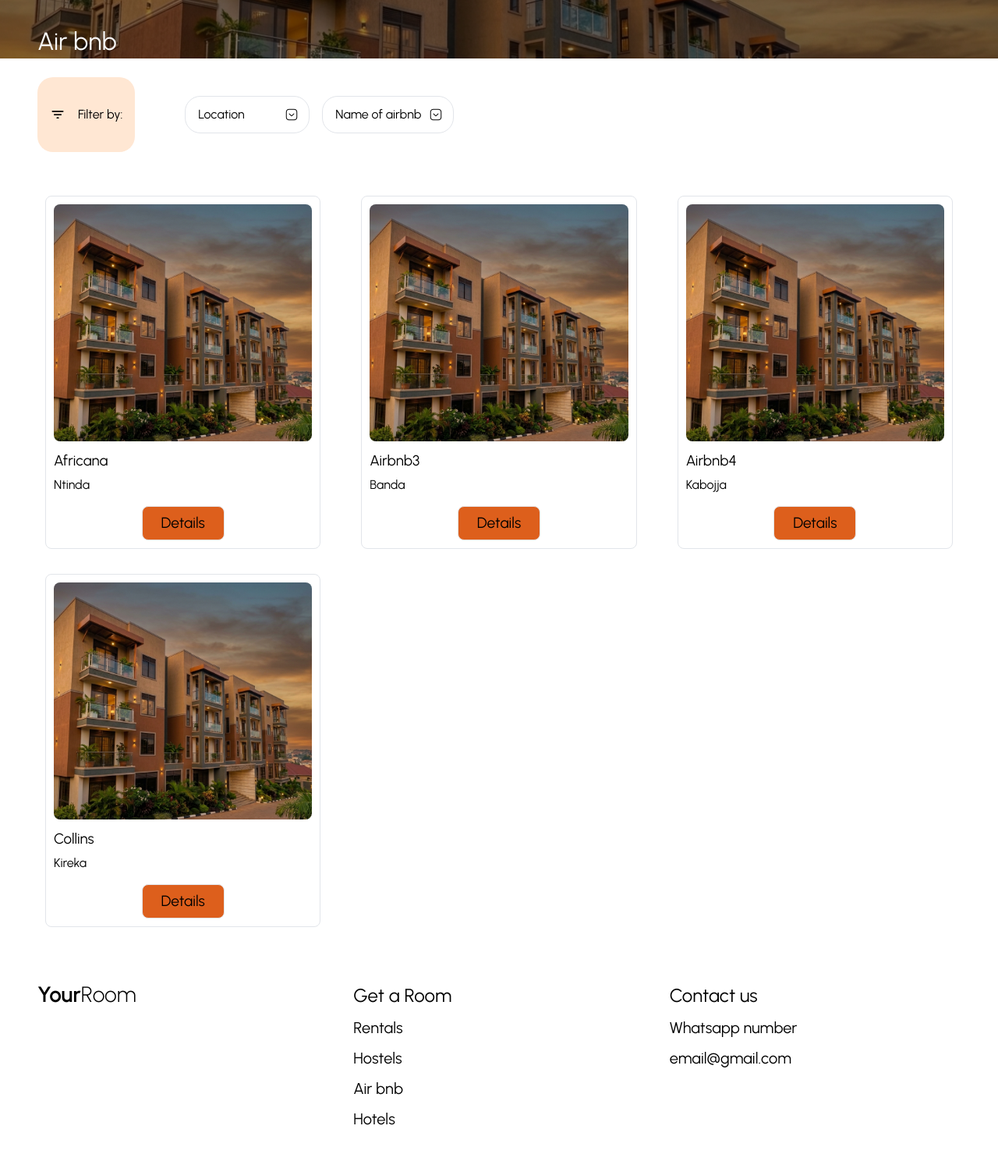
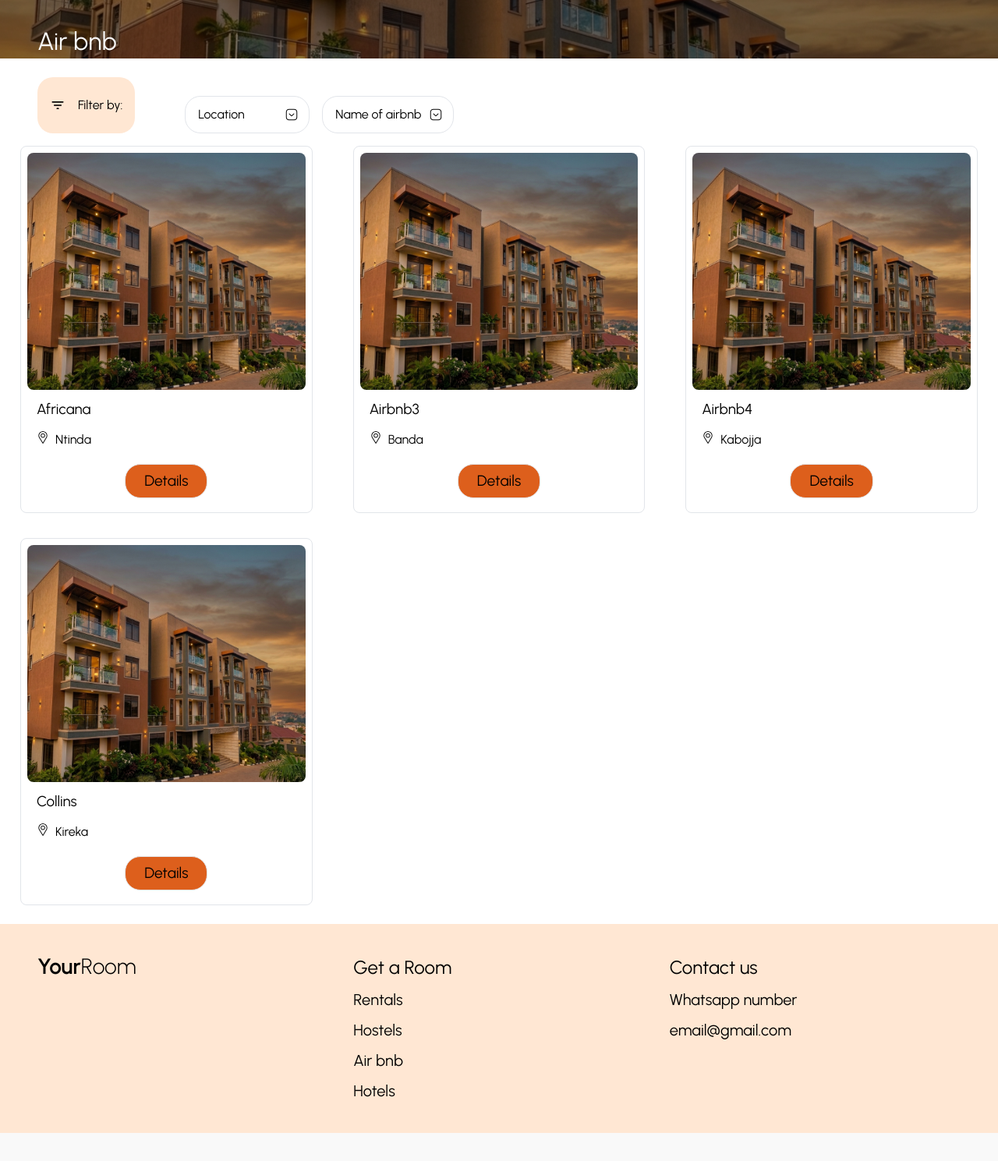
Before and after one commit to Nalyaham/Freelance_project, a Django app: page /airbnb/ in a window 1280 px wide. Shown: the whole page at 78% size. After the commit the page ends 1453 px from the top, so only its background shows below. Run offline with Django 5.2, Linux system fonts and the light colour scheme; data comes from the database, SQL or seed files in the repository.

Commit message:
Edited the filters and grid padding, edited the cards to include loaction icon and added tonnig to the footer

```diff
--- a/your_room/static/your_room/styles.css
+++ b/your_room/static/your_room/styles.css
@@ -115,25 +115,28 @@ h1.page-title{font-size:clamp(1.375rem, 4vw, 2rem);font-weight:400;padding-top:3
   background-image:linear-gradient(rgba(0,0,0,.45),rgba(0,0,0,.45)),url("images/hero.png");
   background-size:cover;background-position:center;
 }
-.grid{display:grid;gap:32px;padding-block:32px}
+.grid{display:grid;gap:32px;padding:16px 16px 24px 16px}
 @media(min-width:768px){.grid{grid-template-columns:repeat(2,1fr)}}
 @media(min-width:1024px){.grid{grid-template-columns:repeat(3,1fr)}}
 
-.card{border:1px solid var(--border);border-radius:var(--radius);padding:10px;display:block; margin:0 10px}
+.card{border:1px solid var(--border);border-radius:var(--radius);padding:8px;display:flex; flex-direction:column;margin:0 10px}
 .card img{width:100%;height:304px;object-fit:cover;border-radius:var(--radius);background:var(--surface-gray)}
-.card h3{margin-top:12px;font-size:clamp(1.125rem, 2vm, 1.25rem);font-weight:400}
-.card p{margin-top:8px;font-size:1rem}
-.card__action{display:flex;justify-content:center;margin-top:16px}
+.card_description{display:flex; flex-direction:column; padding-left:12px;}
+.card_description h3{margin-top:12px;font-size:clamp(1.125rem, 2vm, 1.25rem);font-weight:400}
+.location{display:flex;flex-direction:row; align-items:center;gap:8px;}
+.location img{width:1rem;height:1rem;object-fit:fill;background:transparent}
+.location p{margin-top:8px;font-size:1rem; padding-top:8px; padding-bottom:10px}
+.card__action{display:flex;justify-content:center;margin-block:10px}
 .btn{
-  display:inline-block;border:1px solid var(--border);border-radius:var(--radius);
+  display:inline-block;border:1px solid var(--border);border-radius:20px;
   background:transparent;font:inherit;cursor:pointer;transition:background-color .15s ease;
 }
 .btn--sm{padding:8px 24px;font-size:1.2rem; background:var(--accent-orange)}
 .btn--lg{padding:12px 40px;font-size:1.2rem; background:var(--accent-orange)}
 
 /* ---------- Filters ---------- */
-.filters{display:flex;flex-wrap:wrap;gap:16px;padding-block:24px}
-.filter_by{display:flex;align-items:center;flex-wrap:wrap;justify-content:center;gap:16px;padding:12px 16px;border-radius:20px;margin-top;10px}
+.filters{display:flex;flex-wrap:wrap;gap:16px;padding-top:24px; padding-bottom:0px;}
+.filter_by{display:flex;align-items:center;flex-wrap:wrap;justify-content:center;gap:16px;padding:12px 16px;border-radius:20px;}
 .filter_by img{width:20px;height:20px;object-fit:contain}
 .filter{
   flex:0 1 auto;min-width:10rem;display:flex;align-items:center;justify-content:center;gap:12px;
@@ -164,6 +167,7 @@ select.filter{
 .feedback .btn{align-self:center}
 .form-note{font-size:1.25rem}
 
+
 /* ---------- Detail ---------- */
 .gallery{display:grid;gap:16px;padding-block:24px}
 @media(min-width:768px){.gallery{grid-template-columns:repeat(3,1fr)}}
@@ -174,7 +178,7 @@ select.filter{
 .center-action{display:flex;justify-content:center;padding-block:32px}
 
 /* ---------- Footer ---------- */
-.footer{display:grid;gap:32px;padding-block:40px}
+.footer{display:grid;gap:32px;padding-block:40px; background-color:#ffe7d3;}
 @media(min-width:768px){.footer{grid-template-columns:repeat(3,1fr)}}
 .footer .col{display:flex;flex-direction:column;gap:12px}
 .footer .col strong{font-size:1.5rem;font-weight:400}
--- a/your_room/templates/your_room/airbnb.html
+++ b/your_room/templates/your_room/airbnb.html
@@ -17,7 +17,7 @@
   <h1 class="page-title container">Air bnb</h1>
   <div class = "filters container" >
     <span class="filter_by" style ="background-color: #FFE7D3;"><img src="{% static 'your_room/images/filter_icon.png' %}" alt="" />Filter by:</span>
-    <form class = "filters container", method = "get", id = "filter-form">
+    <form class = "filters container", method = "get", id = "filter-form" >
       <select name = "location", class = "filter", onchange="document.getElementById('filter-form').submit()">
         <option value = "">Location</option>
         {% for loc in locations %}
@@ -43,8 +43,13 @@
             <img src="{% static 'your_room/images/hero.png' %}" alt="{{ unit.name }}" loading="lazy" />
         {% endif %}
       {% endwith %}
-      <h3>{{ unit.name }}</h3>
-      <p>{{ unit.location}}</p>
+      <div class="card_description">
+        <h3>{{ unit.name }}</h3>
+        <div class = "location">
+          <img src = "{% static 'your_room/images/location_icon.png' %}" />
+          <p>{{ unit.location}}</p>
+        </div>
+      </div>
       <div class="card__action"><a class="btn btn--sm" href="{% url 'unit-detail' 'airbnb' unit.pk %}">Details</a></div>
     </article>
     {% endfor %}
```
Also changed, not shown: your_room/static/your_room/images/location_icon.png (added), 2 other files.
